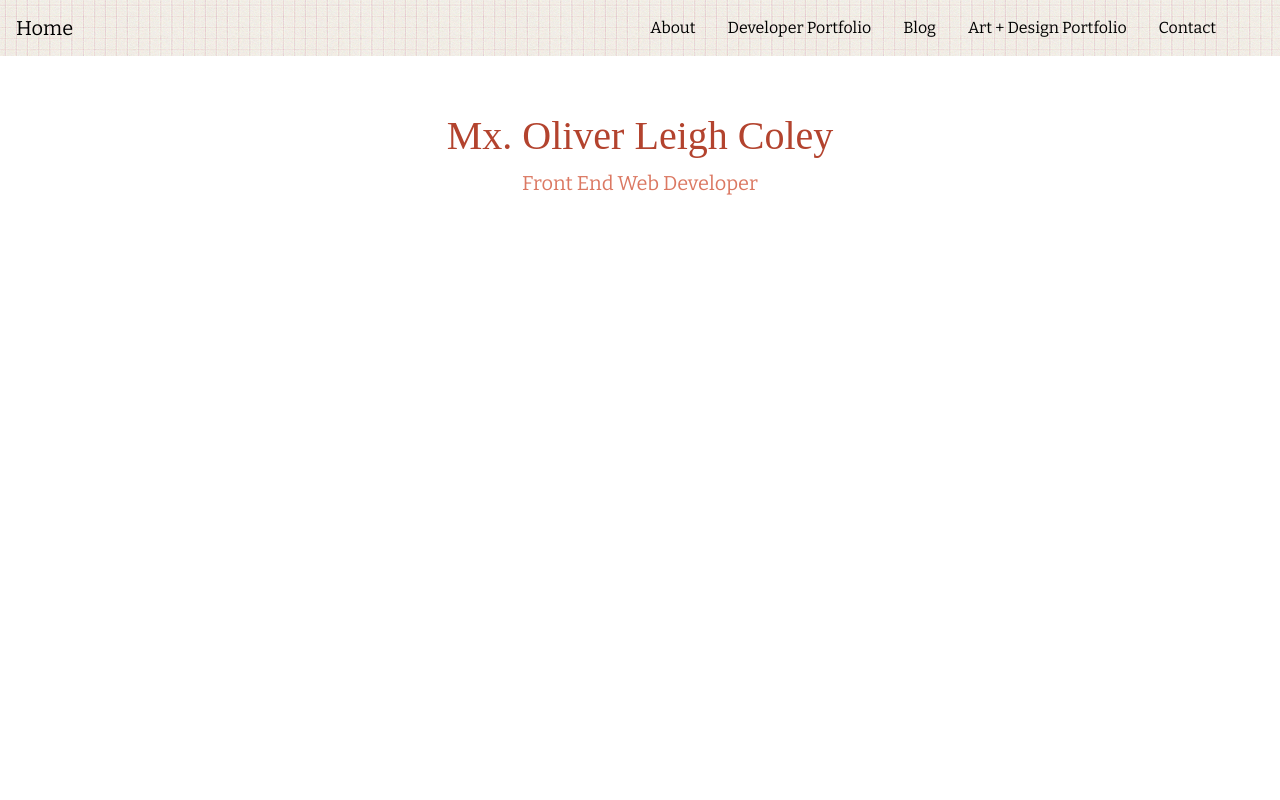
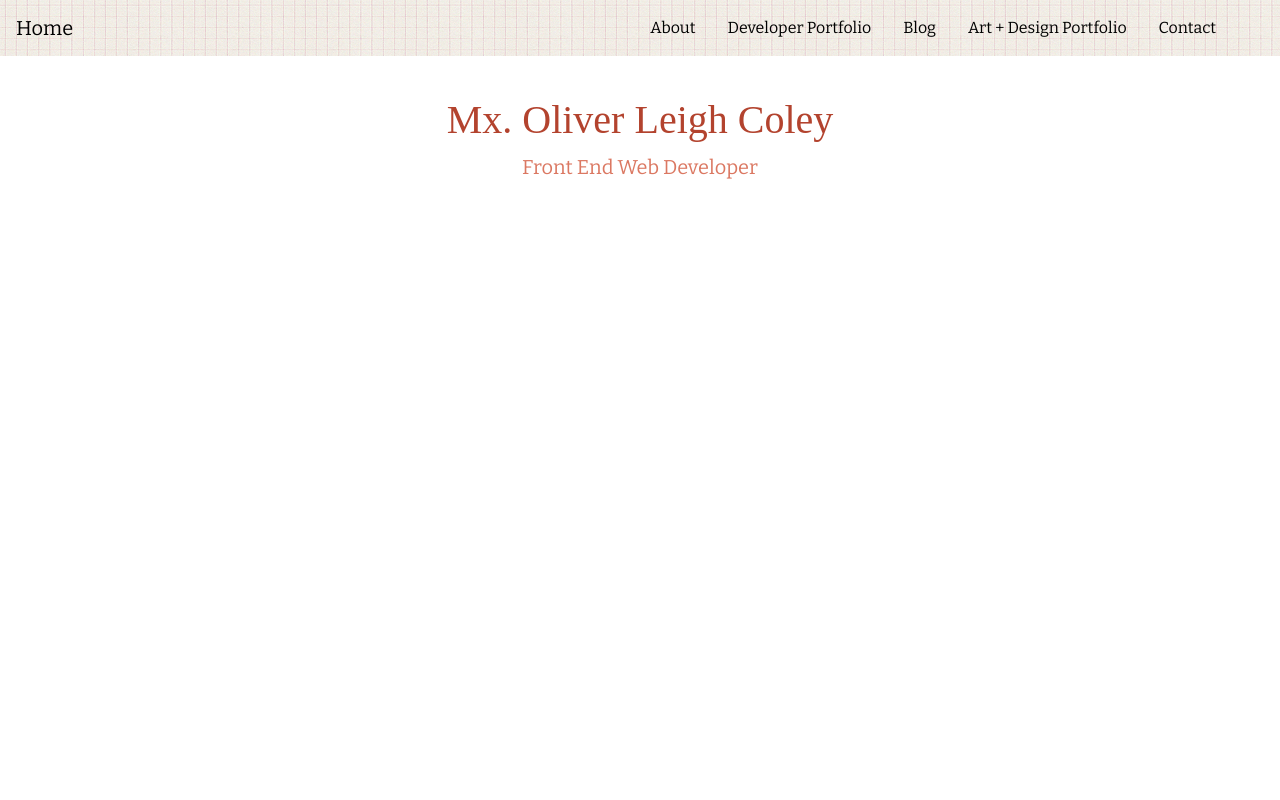
Before and after one commit to MxOliver/mxoliver.github.io_old, a website: page index.html in a window 1280 px wide. Shown: the top 800 px of the page. Drawn offline with nearby package versions, Linux system fonts and the light colour scheme; a web font is replaced by a local one.

Commit message:
header margins

```diff
--- a/index.css
+++ b/index.css
@@ -42,8 +42,7 @@
   align-self: center;
   margin-top: 5em;
   text-align: center;
-  top: 10%;
-  padding: 2em;
+  padding: 1em;
 }
 
 .description h1 {
```
